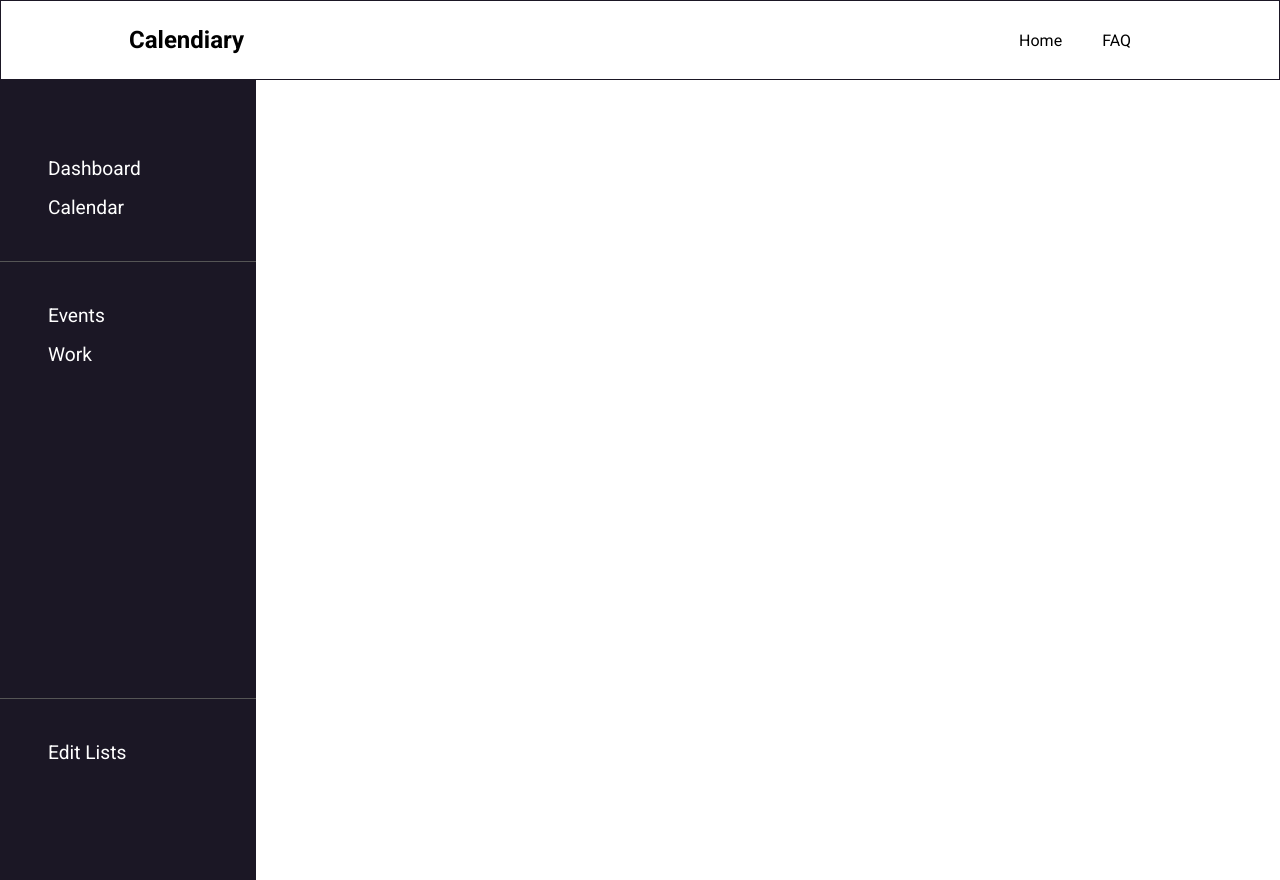
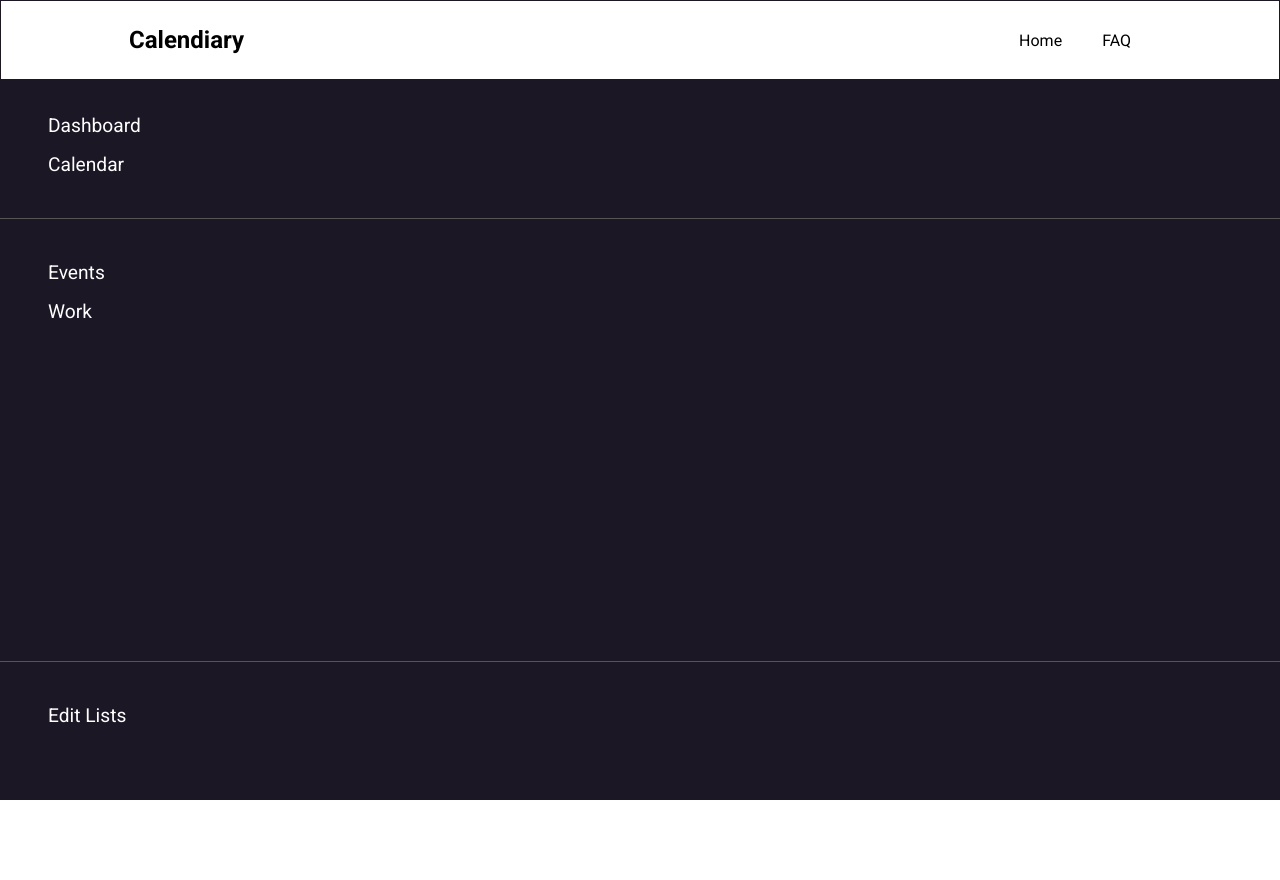
Before and after one commit to rrubbenn/Calendiary, an Angular app in the folder Calendiary/: page / in a window 1280 px wide. After the commit the page ends 800 px from the top, so only its background shows below. Built offline with nearby package versions, Linux system fonts and the light colour scheme.

Commit message:
style(ui): update content layout and styling
sticky menu & updated height of html and body

```diff
--- a/Calendiary/src/app/shared/menu/menu.component.scss
+++ b/Calendiary/src/app/shared/menu/menu.component.scss
@@ -1,3 +1,11 @@
+:host {
+    position: sticky;
+    top: 0;
+    z-index: 10;
+    width: 20%;
+    height: 100%;
+}
+
 * {
     list-style: none;
     text-decoration: none;
@@ -8,8 +16,8 @@
 .container {
     background-color: #1B1725;
     color: white;
-    height: 100vh;
-    width: 20%;
+    width: 100%;
+    height: 100%;
     display: flex;
     flex-direction: column;
 }
@@ -27,7 +35,7 @@
 
 .container ul .dashboard-section {
     padding: 0.5em 1em;
-    height: 20%;
+    height: 15%;
     display: flex;
     flex-direction: column;
     justify-content: flex-end;
@@ -41,12 +49,12 @@
 
 .container ul .list-section {
     padding: 0.5em 1em;
-    height: 60%;
+    height: 70%;
 }
 
 .container ul .lists-section {
     padding: 0.5em 1em;
-    height: 20%;
+    height: 15%;
 }
 
 .container ul .menu-group .menu-item {
--- a/Calendiary/src/styles.scss
+++ b/Calendiary/src/styles.scss
@@ -2,7 +2,7 @@
 @import url('https://fonts.googleapis.com/css2?family=Roboto:wght@400;700&display=swap');
 
 html {
-    height: 100vh;
+    height: 100%;
     scroll-behavior: smooth;
 }
 
@@ -11,7 +11,7 @@ body {
     padding: 0;
     padding-top: 80px;
     margin: 0;
-    height: 100vh;
+    height: calc(100% - 80px);
     overflow-x: hidden;
     overflow-y: auto;
     background-color: #ffffff;
```
